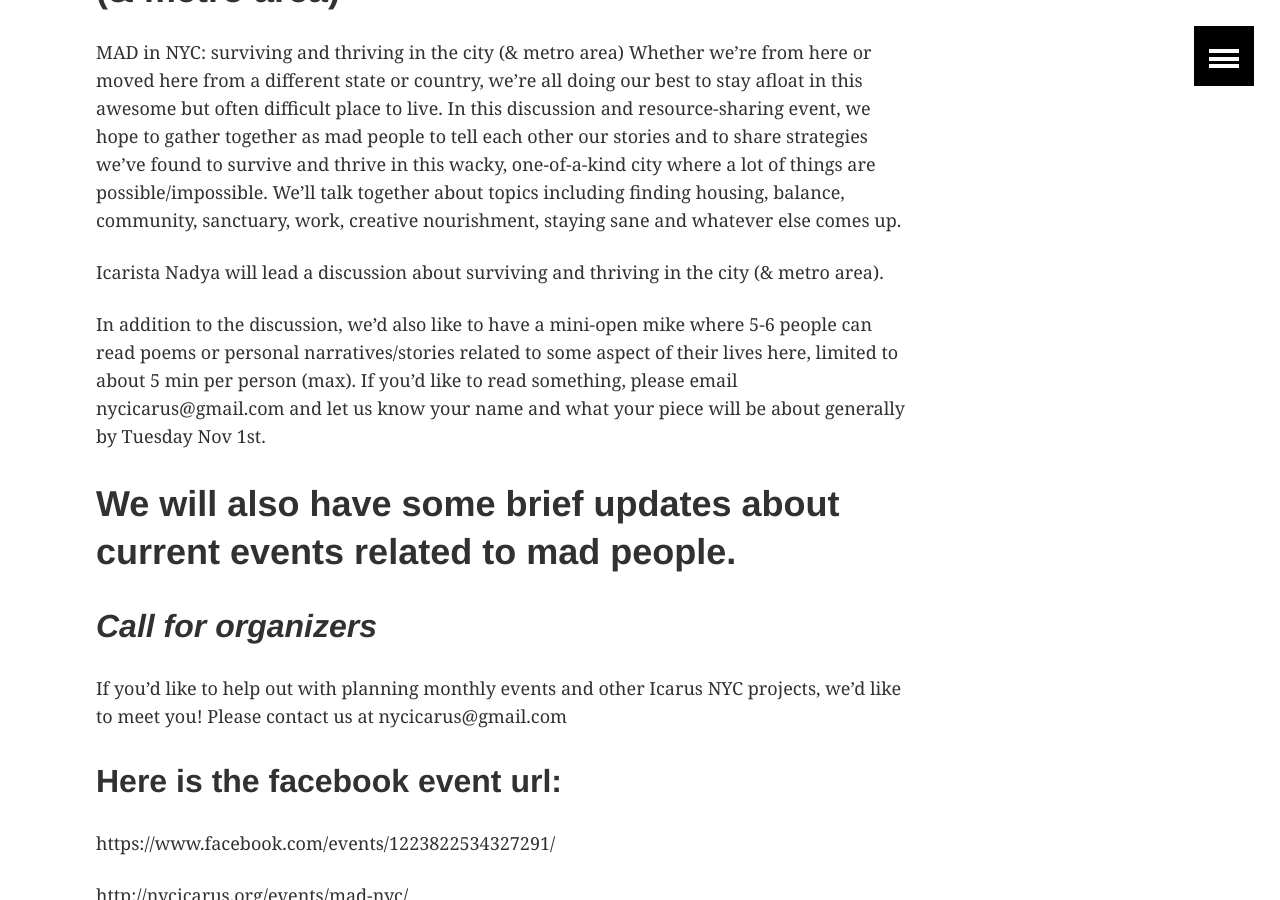
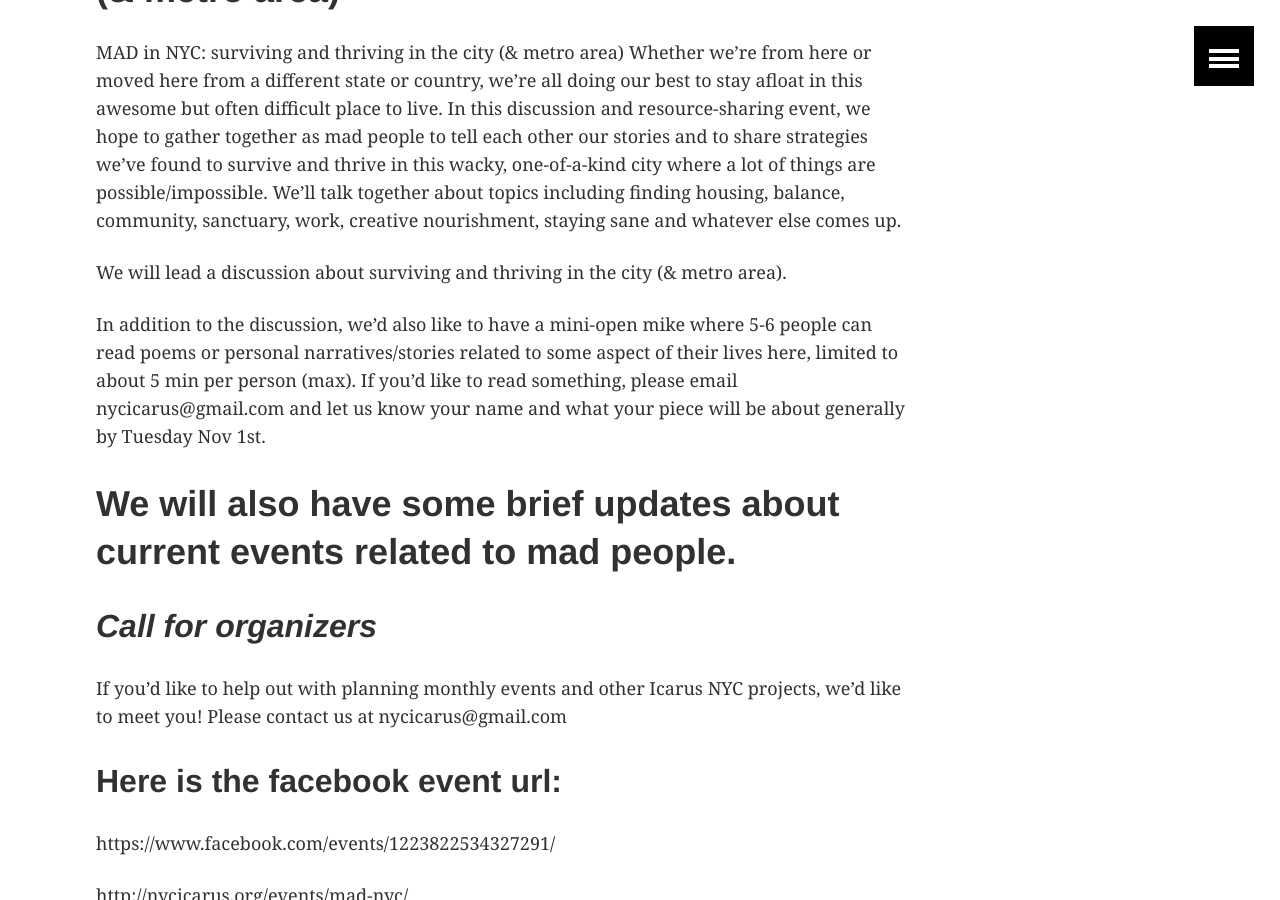
Before and after one commit to nycicarus/nycicarus.github.io, a Jekyll site: the page built from _posts/events/2016-11-02-mad-nyc.md, in a window 1280 px wide and 900 px high, scrolled down 962 px. Built offline with Jekyll 4.4.1, drawn with Linux system fonts in a browser that asks for light colours; comment, search, counter and statistics services are not loaded.

Commit message:
no nadya

```diff
--- a/_posts/events/2016-11-02-mad-nyc.md
+++ b/_posts/events/2016-11-02-mad-nyc.md
@@ -33,7 +33,7 @@ phone: ""
    MAD in NYC: surviving and thriving in the city (& metro area) Whether we're from here or moved here from a different state or country, we're all doing our best to stay afloat in this awesome but often difficult place to live. In this discussion and resource-sharing event, we hope to gather together as mad people to tell each other our stories and to share strategies we've found to survive and thrive in this wacky, one-of-a-kind city where a lot of things are possible/impossible. We'll talk together about topics including finding housing, balance, community, sanctuary, work, creative nourishment, staying
 sane and whatever else comes up.
 
-Icarista Nadya will lead a discussion about surviving and thriving in the city (& metro area).
+We will lead a discussion about surviving and thriving in the city (& metro area).
 
    In addition to the discussion, we'd also like to have a mini-open mike where 5-6 people can read poems or personal narratives/stories related to some aspect of their lives here, limited to about 5 min per person (max). If you'd like to read something, please email nycicarus@gmail.com and let us know your name and what your piece will be about generally by Tuesday Nov 1st.
 
```
